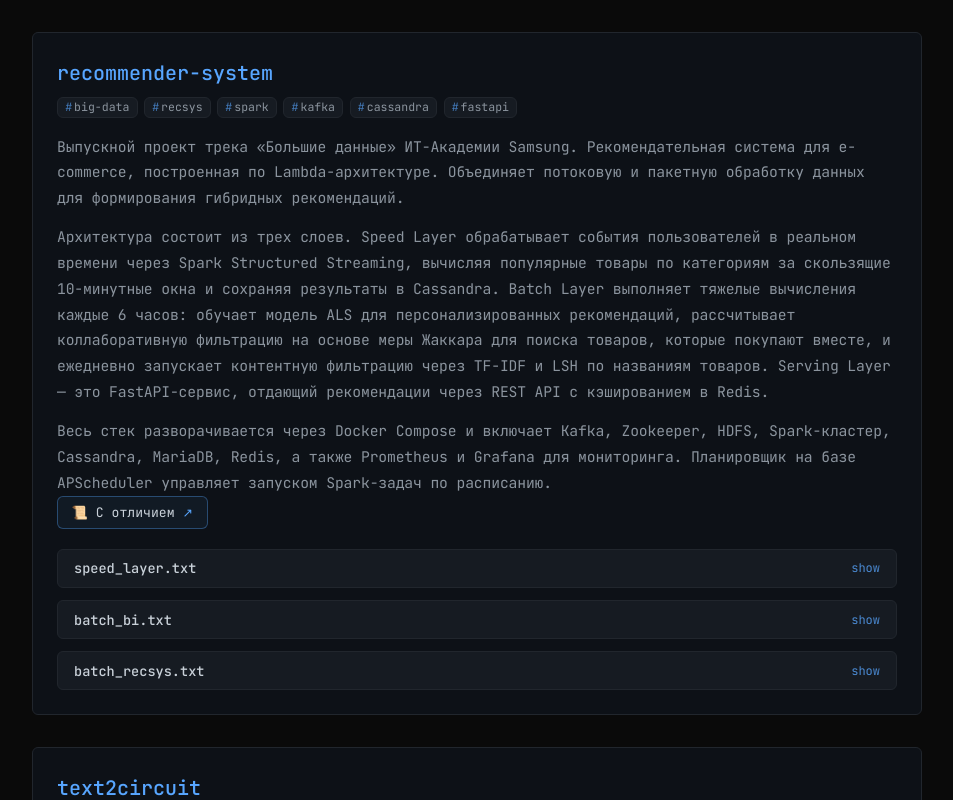
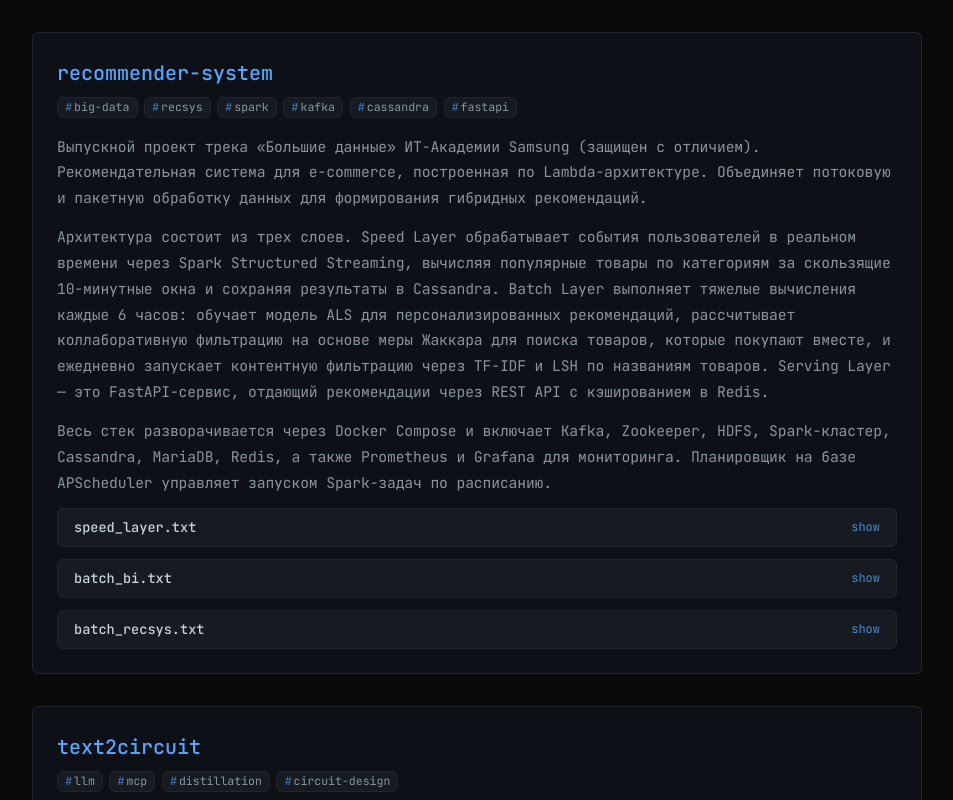
Before and after one commit to p4ulbr4dl3y/about-me, a React (Vite) app: page / in a window 1280 px wide. Shown: the part 5480-6280 px from the top of the page, without its empty margins (38-991 px from the left). Built offline with nearby package versions, Linux system fonts and the light colour scheme.

Commit message:
refactor(projects): remove redundant badges and refine descriptions

```diff
--- a/src/components/ProjectCard.tsx
+++ b/src/components/ProjectCard.tsx
@@ -1,16 +1,12 @@
 import type { Project } from '../data/projects'
 import { AsciiDiagram } from './AsciiDiagram'
 import { ImageWithLightbox } from './ImageWithLightbox'
-import { useLightbox } from './useLightbox'
-import { resolveAsset } from '../utils/resolveAsset'
 
 interface ProjectCardProps {
   project: Project
 }
 
 export function ProjectCard({ project }: ProjectCardProps) {
-  const { openLightbox } = useLightbox()
-
   return (
     <div className="project-card" id={project.id}>
       <div className="project-header">
@@ -38,23 +34,6 @@ export function ProjectCard({ project }: ProjectCardProps) {
           )}
         </div>
 
-        {project.certificates && project.certificates.length > 0 && (
-          <div className="project-cert-group">
-            {project.certificates.map(cert => (
-              <button
-                key={cert.src}
-                type="button"
-                className="project-cert-btn"
-                onClick={() => openLightbox(resolveAsset(cert.src), cert.title)}
-                aria-label={`Открыть скан: ${cert.title}`}
-              >
-                <span>{cert.badge}</span>
-                <span className="cert-arrow" aria-hidden="true">↗</span>
-              </button>
-            ))}
-          </div>
-        )}
-
         {project.diagrams?.map(diagram => (
           <AsciiDiagram key={diagram.file} file={diagram.file} title={diagram.title} />
         ))}
--- a/src/data/projects.ts
+++ b/src/data/projects.ts
@@ -7,12 +7,6 @@ export interface ProjectImage {
 export interface ProjectDiagram {
   file: string
   title: string
-}
-
-export interface ProjectCertificate {
-  badge: string
-  title: string
-  src: string
 }
 
 export interface Project {
@@ -25,7 +19,6 @@ export interface Project {
   descriptionHtml?: string
   diagrams?: ProjectDiagram[]
   images?: ProjectImage[]
-  certificates?: ProjectCertificate[]
 }
 
 export const projects: Project[] = [
@@ -85,7 +78,7 @@ export const projects: Project[] = [
     title: 'recommender-system',
     tags: ['big-data', 'recsys', 'spark', 'kafka', 'cassandra', 'fastapi'],
     description: [
-      'Выпускной проект трека «Большие данные» ИТ-Академии Samsung. Рекомендательная система для e-commerce, построенная по Lambda-архитектуре. Объединяет потоковую и пакетную обработку данных для формирования гибридных рекомендаций.',
+      'Выпускной проект трека «Большие данные» ИТ-Академии Samsung (защищен с отличием). Рекомендательная система для e-commerce, построенная по Lambda-архитектуре. Объединяет потоковую и пакетную обработку данных для формирования гибридных рекомендаций.',
       'Архитектура состоит из трех слоев. Speed Layer обрабатывает события пользователей в реальном времени через Spark Structured Streaming, вычисляя популярные товары по категориям за скользящие 10-минутные окна и сохраняя результаты в Cassandra. Batch Layer выполняет тяжелые вычисления каждые 6 часов: обучает модель ALS для персонализированных рекомендаций, рассчитывает коллаборативную фильтрацию на основе меры Жаккара для поиска товаров, которые покупают вместе, и ежедневно запускает контентную фильтрацию через TF-IDF и LSH по названиям товаров. Serving Layer — это FastAPI-сервис, отдающий рекомендации через REST API с кэшированием в Redis.',
       'Весь стек разворачивается через Docker Compose и включает Kafka, Zookeeper, HDFS, Spark-кластер, Cassandra, MariaDB, Redis, а также Prometheus и Grafana для мониторинга. Планировщик на базе APScheduler управляет запуском Spark-задач по расписанию.',
     ],
@@ -93,13 +86,6 @@ export const projects: Project[] = [
       { file: 'recsys-speed-layer.txt', title: 'speed_layer.txt' },
       { file: 'recsys-batch-bi.txt', title: 'batch_bi.txt' },
       { file: 'recsys-batch-recsys.txt', title: 'batch_recsys.txt' },
-    ],
-    certificates: [
-      {
-        badge: '📜 С отличием',
-        title: 'Сертификат с отличием выпускника трека «Большие данные» ИТ-Академии Samsung',
-        src: '/assets/certificates/samsung-bigdata-honors-2026.png',
-      },
     ],
   },
   {
@@ -182,25 +168,13 @@ export const projects: Project[] = [
     title: 'vk-workspace-search',
     tags: ['nlp', 'hybrid-search', 'reranking', 'vector-search', 'retrieval'],
     description: [
-      'Система интеллектуального поиска сообщений для корпоративного мессенджера VK Workspace. Задача хакатона ИТ-Академии Samsung 2026 - повысить точность поиска релевантных сообщений в корпоративных чатах, где поиском пользуется более 20% пользователей ежедневно.',
+      'Система интеллектуального поиска сообщений для корпоративного мессенджера VK Workspace. Задача хакатона ИТ-Академии Samsung 2026 — повысить точность поиска релевантных сообщений в корпоративных чатах, где поиском пользуется более 20% пользователей ежедневно.',
       'Реализован двухстадийный пайплайн. Этап индексации включает обогащение сообщений семантическими якорями (автор, дата, контекст треда), гибридное векторирование плотными и разреженными эмбеддингами, а также контекстное чанкирование скользящим окном 512/128 символов для сохранения связности диалогов. Этап поиска объединяет четыре независимых потока retrieval через Reciprocal Rank Fusion, после чего применяется кросс-энкодерное реранжирование моделью Llama-Nemotron-Reranker-1B и эвристический бустинг по сущностям, датам и автору запроса.',
-      '1-е место на всероссийском хакатоне ИТ-Академии Samsung (рост целевой метрики с ~0.46 до 0.602).',
+      'Проект занял 1-е место на региональном этапе и во Всероссийском финале хакатона ИТ-Академии Samsung (рост целевой метрики с ~0.46 до 0.602).',
     ],
     diagrams: [
       { file: 'vk-search-indexing.txt', title: 'indexing.txt' },
       { file: 'vk-search-retrieval.txt', title: 'retrieval.txt' },
-    ],
-    certificates: [
-      {
-        badge: '🏆 1-е место (Всероссийский)',
-        title: 'Диплом победителя Всероссийского хакатона ИТ-Академии Samsung 2026',
-        src: '/assets/certificates/samsung-hackathon-2026.png',
-      },
-      {
-        badge: '🎖 Капитан (Диплом САФУ)',
-        title: 'Очный диплом за 1-е место команды «азаза» (капитан Сурвцев Егор), площадка САФУ',
-        src: '/assets/certificates/samsung-hackathon-saftu-2026.jpg',
-      },
     ],
   },
   {
@@ -211,6 +185,7 @@ export const projects: Project[] = [
     description: [
       'Проект представляет собой прототип системы для выявления подозрительного поведения морских судов в периоды намеренного отключения бортовых передатчиков. Такие отключения часто маскируют нелегальную активность, включая браконьерство, контрабанду и скрытые операции в открытом море.',
       'В основе решения лежит сравнение независимых прогнозов ожидаемого движения с двух сторон слепой зоны. Модель обучается только на стандартных исторических маршрутах и предсказывает исключительно нормальное поведение законопослушного судна. Прямая сеть строит путь вперед из точки отключения, а обратная сеть строит его назад из точки восстановления связи. Если судно не совершало незапланированных маневров во время отсутствия связи, оба прогноза сходятся в пространстве. Существенное расхождение между ними указывает на аномальное отклонение от курса или остановку, свидетельствуя о возможном ведении незаконной деятельности.',
+      'Проект стал финалистом акселерационной программы «Российская Арктика» 2025.',
     ],
     diagrams: [
       { file: 'ais-anomaly-architecture.txt', title: 'architecture.txt' },
--- a/src/styles/components/awards.css
+++ b/src/styles/components/awards.css
@@ -105,45 +105,6 @@
     transform: translate(2px, -2px);
 }
 
-/* In-project certificate badges (used in ProjectCard) */
-.project-cert-group {
-    display: flex;
-    flex-wrap: wrap;
-    gap: 0.6rem;
-    margin-bottom: 1.25rem;
-}
-
-.project-cert-btn {
-    display: inline-flex;
-    align-items: center;
-    gap: 0.5rem;
-    padding: 0.45rem 0.85rem;
-    background: rgba(88, 166, 255, 0.06);
-    border: 1px solid rgba(88, 166, 255, 0.35);
-    border-radius: var(--radius);
-    color: var(--text-primary);
-    font-size: 0.82rem;
-    font-family: inherit;
-    cursor: pointer;
-    transition: all 0.2s ease;
-}
-
-.project-cert-btn:hover {
-    border-color: var(--accent);
-    color: var(--accent);
-    background: rgba(88, 166, 255, 0.14);
-    transform: translateY(-1px);
-}
-
-.project-cert-btn .cert-arrow {
-    font-size: 0.78rem;
-    color: var(--accent);
-    transition: transform 0.2s ease;
-}
-
-.project-cert-btn:hover .cert-arrow {
-    transform: translate(2px, -2px);
-}
 
 /* Mobile responsive */
 @media (max-width: 640px) {
```
